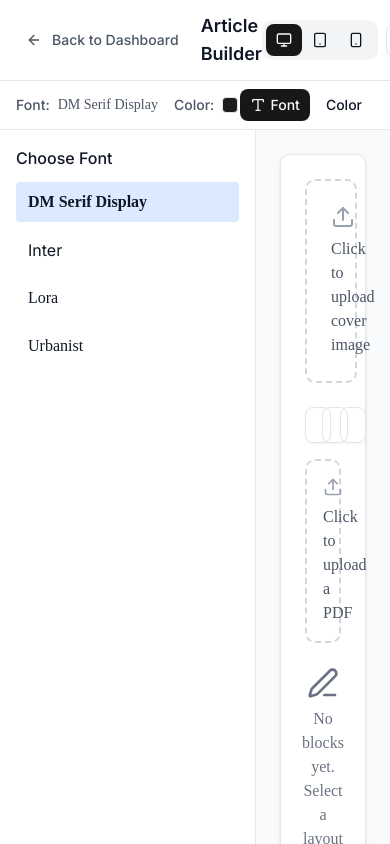
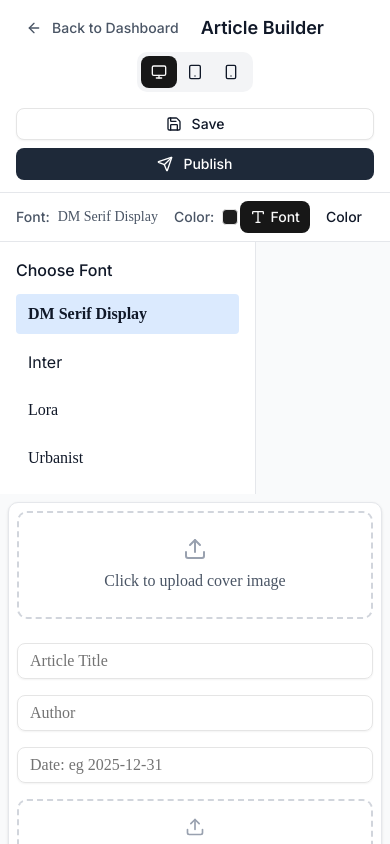
Before and after one commit to La-beans/roar-frontend, a Next.js app: page /editor/new-article in a window 390 px wide. Shown: the top 844 px of the page. Built offline with nearby package versions, Linux system fonts and the light colour scheme.

Commit message:
made the article builder more mobile friendly

```diff
--- a/src/app/editor/new-article/page.tsx
+++ b/src/app/editor/new-article/page.tsx
@@ -136,8 +136,8 @@ export default function NewArticlePage() {
   return (
     <div className="min-h-screen bg-gray-50 flex flex-col">
       {/* Header */}
-      <header className="bg-white border-b border-gray-200 px-4 py-3 flex justify-between items-center">
-        <div className="flex items-center gap-3">
+      <header className="bg-white border-b border-gray-200 px-4 py-3 flex flex-col md:flex-row justify-between items-center gap-2">
+        <div className="flex items-center gap-3 w-full md:w-auto">
           <Button
             variant="ghost"
             size="sm"
@@ -151,8 +151,8 @@ export default function NewArticlePage() {
         </div>
 
         {/* Device Switcher + Save Actions */}
-        <div className="flex items-center gap-2">
-          <div className="flex items-center bg-gray-100 rounded-lg p-1">
+        <div className="flex flex-col md:flex-row items-center gap-2 w-full md:w-auto">
+          <div className="flex items-center bg-gray-100 rounded-lg p-1 mb-2 md:mb-0">
             <Button
               variant={selectedDevice === "desktop" ? "default" : "ghost"}
               size="sm"
@@ -176,12 +176,12 @@ export default function NewArticlePage() {
             </Button>
           </div>
 
-          <Button variant="outline" size="sm" onClick={() => saveArticle("draft")}>
+          <Button variant="outline" size="sm" className="w-full md:w-auto" onClick={() => saveArticle("draft")}>
             <Save className="w-4 h-4 mr-1" /> Save
           </Button>
           <Button
             size="sm"
-            className="bg-gray-800 hover:bg-gray-900 text-white"
+            className="bg-gray-800 hover:bg-gray-900 text-white w-full md:w-auto"
             onClick={() => saveArticle("published")}
           >
             <Send className="w-4 h-4 mr-1" /> Publish
@@ -195,25 +195,23 @@ export default function NewArticlePage() {
         onChangeTab={setActiveToolbarTab}
         selectedFont={selectedFont}
         selectedColor={selectedColor}
-        //selectedBgColor="#FFFFFF"
       />
 
       {/* Workspace */}
-      <div className="flex flex-1">
-        {/* Sidebar (controlled by toolbar) */}
+      <div className="flex flex-1 flex-col md:flex-row">
+        {/* Sidebar */}
         <BlockSidebar
           onAddBlock={handleAddBlock}
           activeTab={activeToolbarTab}
           selectedFont={selectedFont}
           setSelectedFont={setSelectedFont}
           setSelectedColor={setSelectedColor}
-          //setSelectedBgColor={() => {}}
         />
 
         {/* Editor Canvas */}
-        <main className="flex-1 bg-gray-50 p-6 flex justify-center overflow-auto">
+        <main className="flex-1 bg-gray-50 p-2 md:p-6 flex justify-center overflow-auto">
           <div
-            className={`${previewWidth} bg-white rounded-lg shadow-sm border border-gray-200 p-6`}
+            className={`w-full max-w-full md:${previewWidth} bg-white rounded-lg shadow-sm border border-gray-200 p-2 md:p-6`}
             style={{ fontFamily: selectedFont, color: selectedColor }}
             id="editor-canvas"
           >
@@ -231,7 +229,6 @@ export default function NewArticlePage() {
                       className="object-contain max-w-full max-h-full"
                     />
                   </div>
-                  {/* Scaling control */}
                   <input
                     type="range"
                     min="200"
@@ -243,7 +240,7 @@ export default function NewArticlePage() {
                   <Button
                     variant="outline"
                     size="sm"
-                    className="mt-2"
+                    className="mt-2 w-full md:w-auto"
                     onClick={() => {
                       setCoverImage(null);
                       setCoverImageFile(null);
@@ -272,21 +269,24 @@ export default function NewArticlePage() {
             </div>
 
             {/* Article Header */}
-            <div className="grid grid-cols-3 gap-4 mb-4">
+            <div className="grid grid-cols-1 md:grid-cols-3 gap-4 mb-4">
               <Input
                 placeholder="Article Title"
                 value={articleTitle}
                 onChange={(e) => setArticleTitle(e.target.value)}
+                className="w-full"
               />
               <Input
                 placeholder="Author"
                 value={author}
                 onChange={(e) => setAuthor(e.target.value)}
+                className="w-full"
               />
               <Input
                 placeholder="Date: eg 2025-12-31"
                 value={date}
                 onChange={(e) => setDate(e.target.value)}
+                className="w-full"
               />
             </div>
 
```
